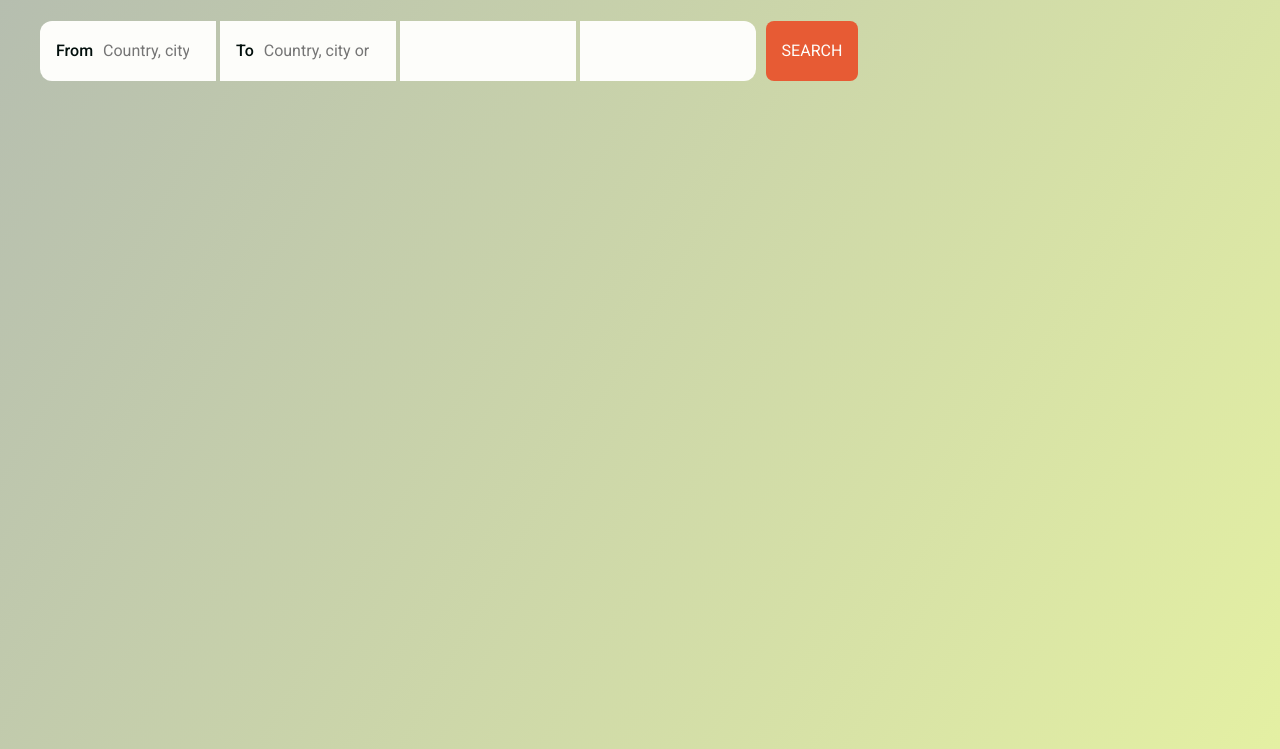
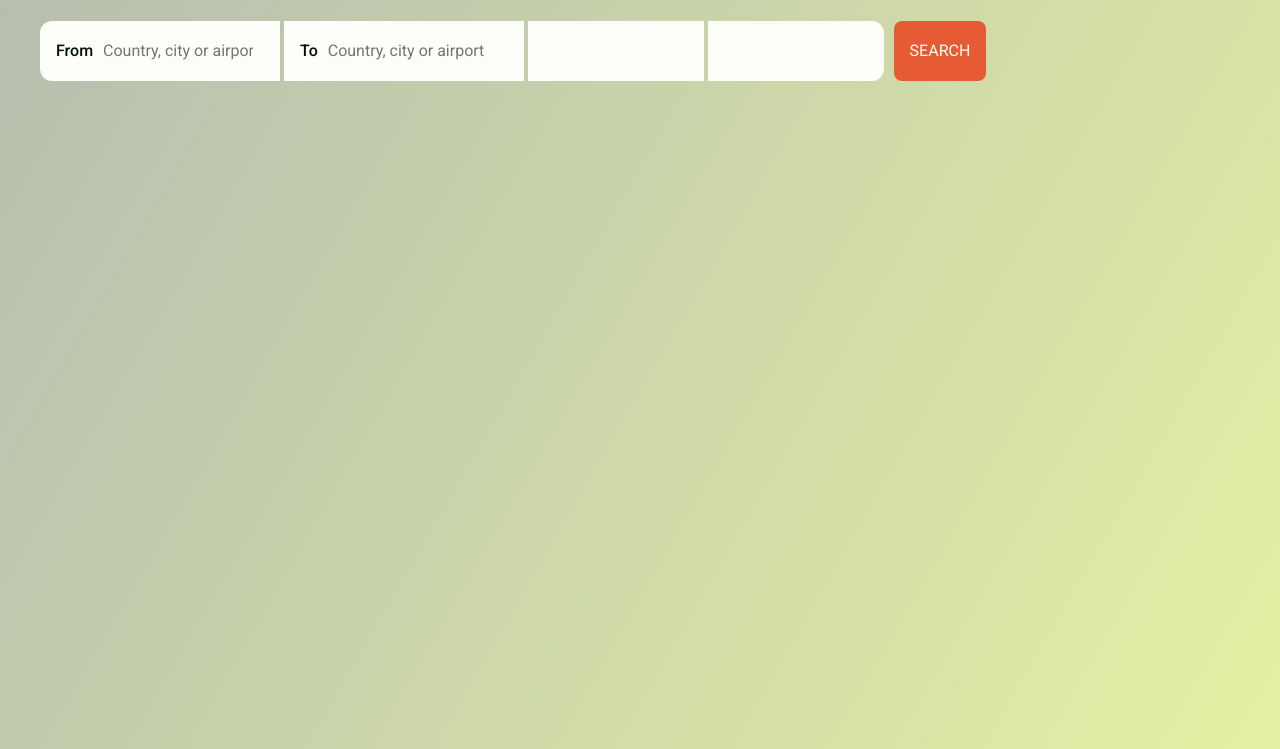
Before and after one commit to Salman-165324/bookFlight, a plain HTML site: page index.html in a window 1280 px wide. Shown: the part 179-928 px from the top of the page. Drawn offline with Linux system fonts and the light colour scheme; a web font is replaced by a local one.

Commit message:
Increase the width of destination and departure fields as they need more space. Remove 1.2 em font size for 90rem plus view port width because it seems we don't need that kinds of font size

```diff
--- a/styles/style.css
+++ b/styles/style.css
@@ -132,11 +132,11 @@ textarea:not([rows]) {
   }
 }
 
-@media (min-width: 90em) {
+/* @media (min-width: 90em) {
   :root {
     font-size: 1.2em;
   }
-}
+} */
 
 body {
   background: linear-gradient(
@@ -284,7 +284,7 @@ form{
 }
 
 .search-field-div:focus-within {
-  outline: 3px solid var(--clr-primary); /* Change to a very noticeable color */
+  outline: 3px solid var(--clr-primary);
 }
 
 .search-field-div label {
@@ -346,6 +346,14 @@ form{
   grid-area: travelersAndMore;
 }
 
+@media (min-width: 64em) {
+
+  #departure-div, #destination-div  {
+    width: 15em;
+  }
+
+}
+
 /* search field div related styles ends */
 
 /* Other styles */
```
